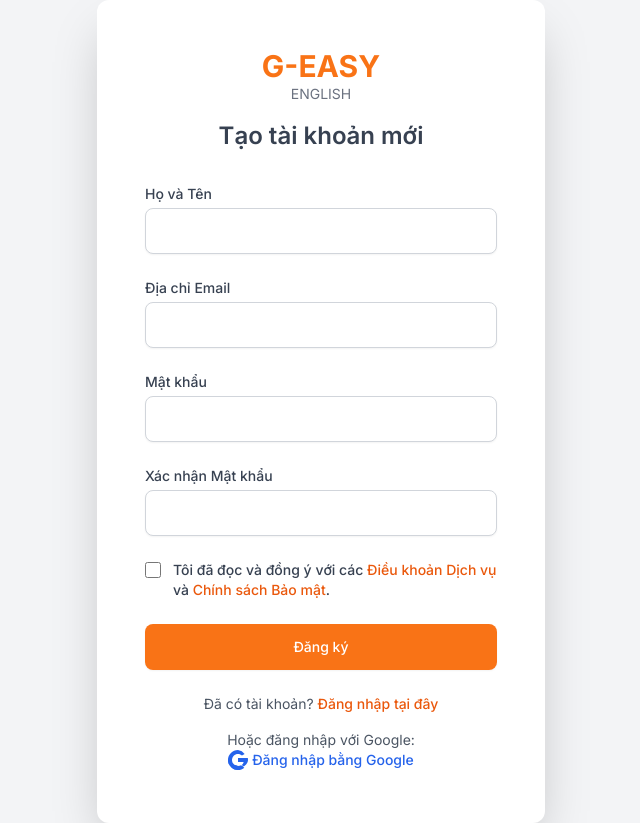
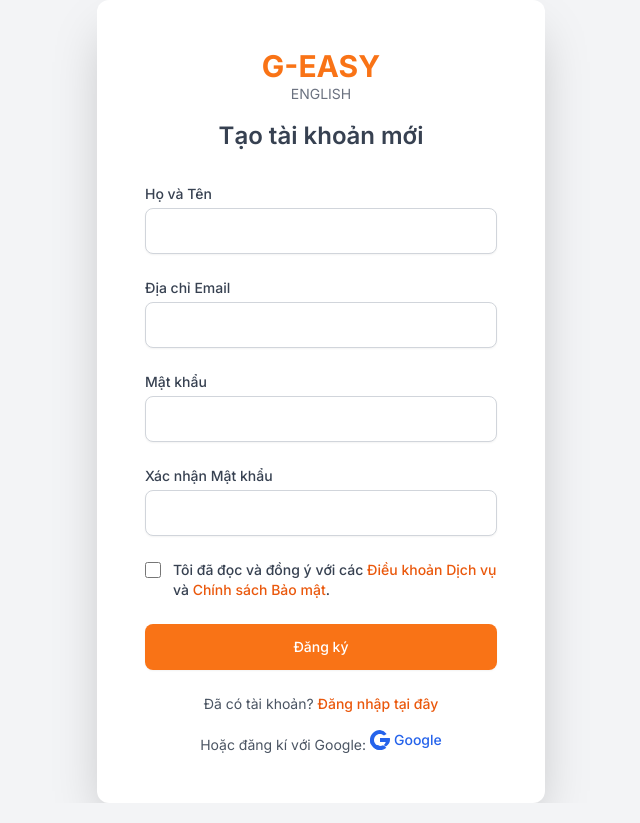
Before and after one commit to miraie2609/ss1-final, a Flask app: page /register in a window 1280 px wide. Shown: the whole page, without its empty margins (319-959 px from the left). Run offline with Flask 3, Linux system fonts and the light colour scheme; some libraries are stand-ins or nearby versions.

Commit message:
register.html

```diff
--- a/templates/register.html
+++ b/templates/register.html
@@ -104,7 +104,7 @@
         </a>
     </p>
     <p class="mt-4 text-center text-sm text-gray-600">
-        Hoặc đăng nhập với Google:
+        Hoặc đăng kí với Google:
         <a href="{{ url_for('google.login') }}"
            class="font-medium text-blue-600 hover:text-blue-500 inline-flex items-center">
             <svg class="w-5 h-5 mr-1" fill="currentColor" viewBox="0 0 20 20" xmlns="http://www.w3.org/2000/svg">
@@ -121,7 +121,7 @@
                       d="M10 16c1.143 0 2.204-.253 3.134-.718l2.093 1.628A9.947 9.947 0 0010 20c-2.783 0-5.236-1.259-6.98-3.267l2.073-1.628A5.99 5.99 0 0110 16z"
                       clip-rule="evenodd"></path>
             </svg>
-            Đăng nhập bằng Google
+            Google
         </a>
     </p>
 </div>
```
